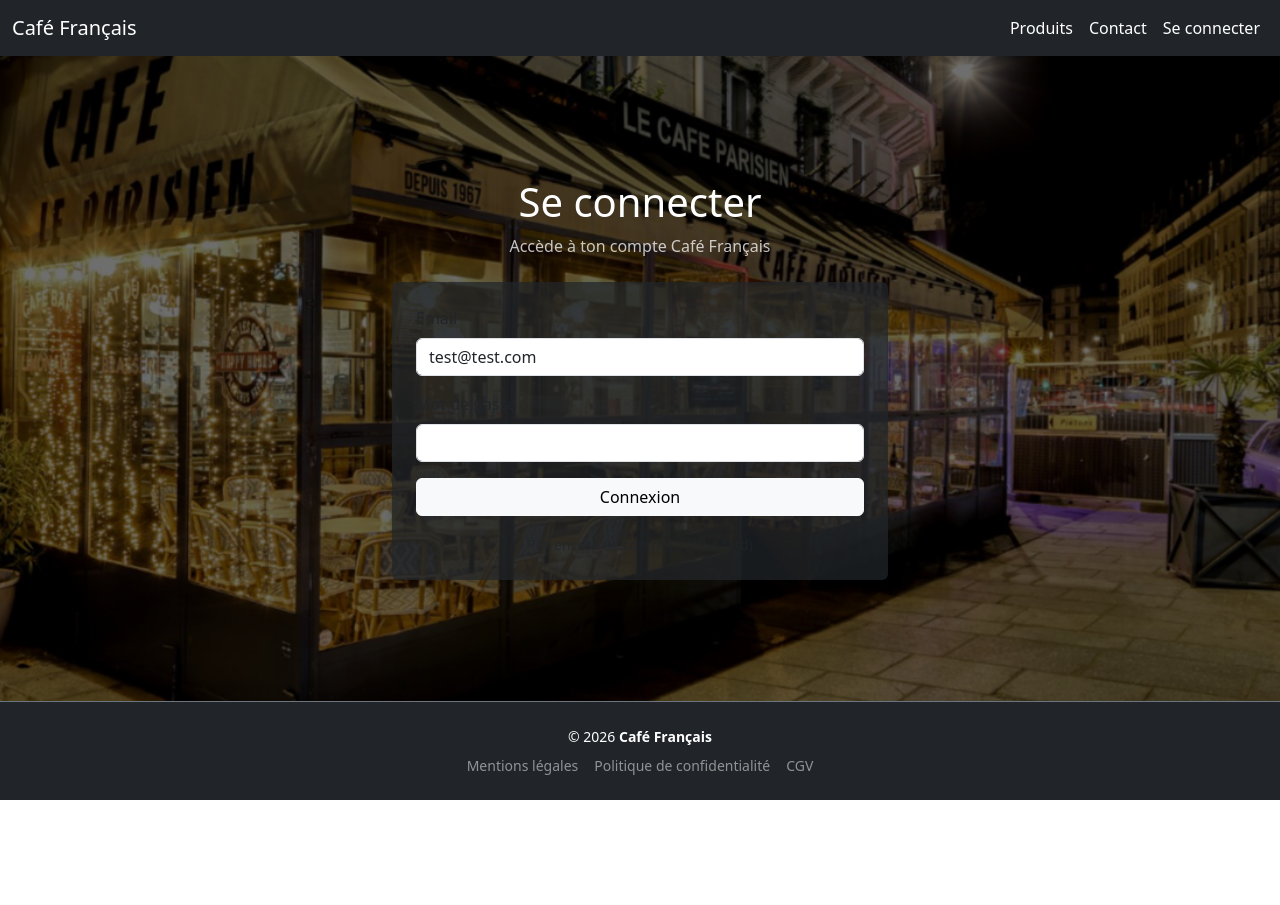
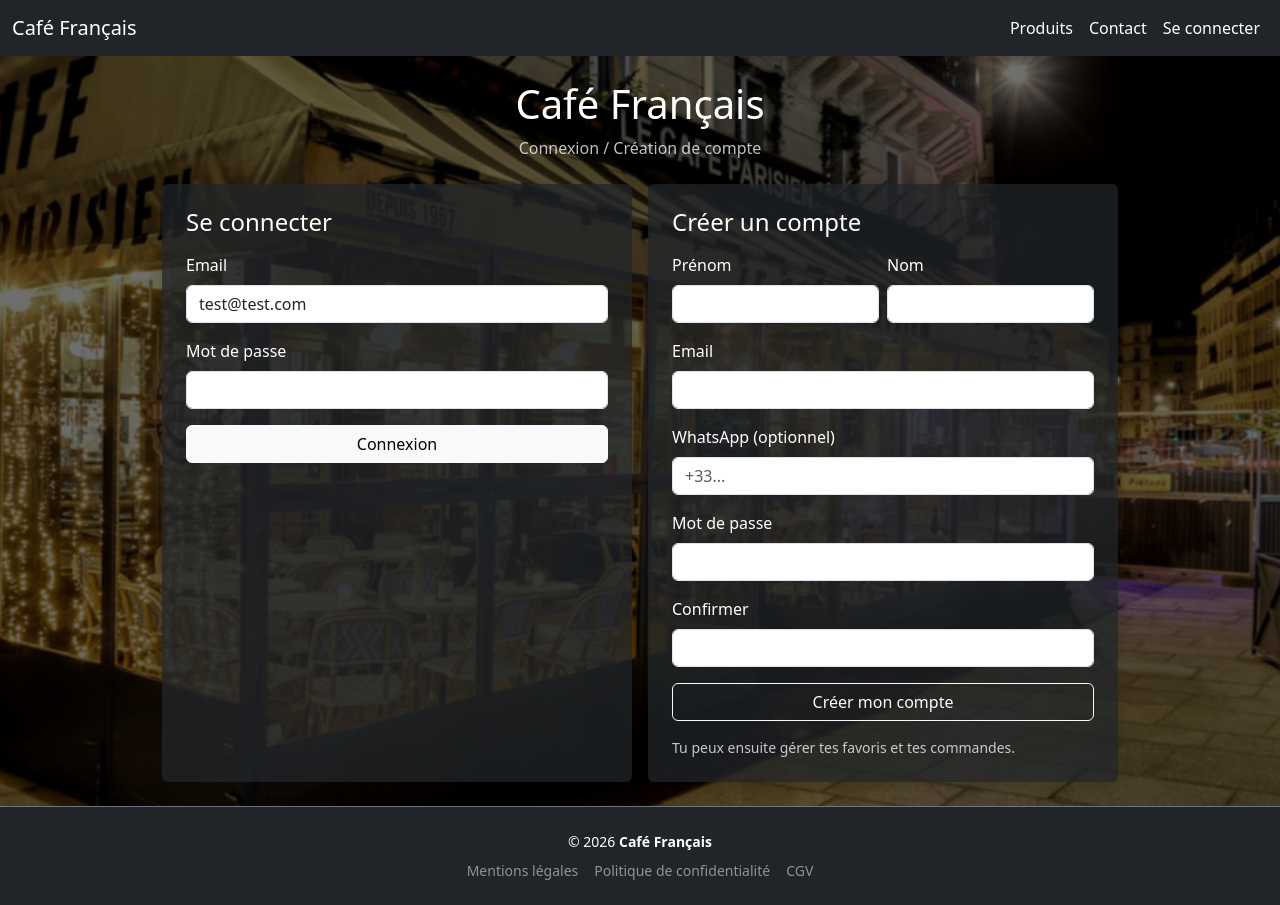
Before and after one commit to LEFRAY-Damien/Projet-cafe, a Vue app in the folder frontend/: page /login in a window 1280 px wide. Before the commit the page ends 800 px from the top, so only its background shows below. Built offline with nearby package versions, Linux system fonts and the light colour scheme.

Commit message:
creation user ok

```diff
--- a/frontend/src/composables/useLoginForm.js
+++ b/frontend/src/composables/useLoginForm.js
@@ -7,7 +7,7 @@ export function useLoginForm(options = {}) {
   const auth = useAuthStore()
 
   const redirectTo = options.redirectTo ?? "/produits"
-  const defaultEmail = options.defaultEmail ?? "test@test.com"
+  const defaultEmail = options.defaultEmail ?? ""
 
   const email = ref(defaultEmail)
   const password = ref("")
@@ -30,12 +30,5 @@ export function useLoginForm(options = {}) {
     }
   }
 
-  return {
-    auth,
-    email,
-    password,
-    error,
-    loading,
-    submit,
-  }
+  return { email, password, error, loading, submit }
 }
--- /dev/null
+++ b/frontend/src/composables/useRegisterForm.js
@@ -0,0 +1,68 @@
+import { ref } from "vue"
+import { useRouter } from "vue-router"
+import api from "@/api/axios"
+import { useAuthStore } from "@/stores/auth"
+
+export function useRegisterForm(options = {}) {
+    const router = useRouter()
+    const auth = useAuthStore()
+
+    const redirectTo = options.redirectTo ?? "/produits"
+    const autoLogin = options.autoLogin ?? true
+
+    const email = ref("")
+    const plainPassword = ref("")
+    const plainPassword2 = ref("")
+    const nom = ref("")
+    const prenom = ref("")
+    const whatsapp = ref("")
+
+    const error = ref(null)
+    const loading = ref(false)
+
+    const submit = async () => {
+        error.value = null
+
+        if (plainPassword.value !== plainPassword2.value) {
+            error.value = "Les mots de passe ne correspondent pas."
+            return
+        }
+
+        loading.value = true
+        try {
+            await api.post("/api/register", {
+
+                email: email.value,
+                plainPassword: plainPassword.value,
+                nom: nom.value,
+                prenom: prenom.value,
+                whatsapp: whatsapp.value || null,
+            })
+
+            if (autoLogin) {
+                await auth.login(email.value, plainPassword.value)
+            }
+
+            router.push(redirectTo)
+        } catch (e) {
+            error.value =
+                e?.response
+                    ? `HTTP ${e.response.status} - ${JSON.stringify(e.response.data)}`
+                    : e?.message ?? String(e)
+        } finally {
+            loading.value = false
+        }
+    }
+
+    return {
+        email,
+        plainPassword,
+        plainPassword2,
+        nom,
+        prenom,
+        whatsapp,
+        error,
+        loading,
+        submit,
+    }
+}
--- a/frontend/src/views/LoginView.vue
+++ b/frontend/src/views/LoginView.vue
@@ -1,33 +1,61 @@
 <script setup>
 import { useLoginForm } from "@/composables/useLoginForm"
+import { useRegisterForm } from "@/composables/useRegisterForm"
 
-const { email, password, error, loading, submit } = useLoginForm({
+// ✅ destructuring : refs top-level (sinon v-model reçoit un objet ref)
+const {
+  email: loginEmail,
+  password: loginPassword,
+  error: loginError,
+  loading: loginLoading,
+  submit: submitLogin,
+} = useLoginForm({
   redirectTo: "/produits",
   defaultEmail: "test@test.com",
+})
+
+const {
+  prenom,
+  nom,
+  email: registerEmail,
+  whatsapp,
+  plainPassword,
+  plainPassword2,
+  error: registerError,
+  loading: registerLoading,
+  submit: submitRegister,
+} = useRegisterForm({
+  redirectTo: "/produits",
+  autoLogin: true,
 })
 </script>
 
 <template>
-  <div class="home-bg d-flex align-items-center justify-content-center text-white">
+  <div class="home-bg d-flex align-items-center justify-content-center">
     <div class="home-overlay"></div>
 
-    <div class="home-content container" style="max-width: 520px;">
-      <div class="text-center mb-4">
-        <h1 class="mb-2">Se connecter</h1>
-        <p class="mb-0 opacity-75">Accède à ton compte Café Français</p>
+    <div class="home-content container py-4" style="max-width: 980px;">
+      <div class="text-center mb-4 text-white">
+        <h1 class="mb-2">Café Français</h1>
+        <p class="mb-0 opacity-75">Connexion / Création de compte</p>
       </div>
 
-      <div class="card bg-dark bg-opacity-75 border-0 shadow">
+      <div class="row g-3">
+        <!-- LOGIN -->
+        <div class="col-12 col-lg-6">
+          <div class="card bg-dark bg-opacity-75 border-0 shadow h-100 text-white">
             <div class="card-body p-4">
-          <div v-if="error" class="alert alert-danger">
-            {{ error }}
+              <h2 class="h4 mb-3">Se connecter</h2>
+
+              <div v-if="loginError" class="alert alert-danger">
+                {{ loginError }}
               </div>
 
-          <form @submit.prevent="submit">
+              <form @submit.prevent="submitLogin">
                 <div class="mb-3">
                   <label class="form-label">Email</label>
                   <input
-                v-model="email"
+                    v-model="loginEmail"
                     type="email"
                     class="form-control"
                     autocomplete="email"
@@ -38,7 +66,7 @@ const { email, password, error, loading, submit } = useLoginForm({
                 <div class="mb-3">
                   <label class="form-label">Mot de passe</label>
                   <input
-                v-model="password"
+                    v-model="loginPassword"
                     type="password"
                     class="form-control"
                     autocomplete="current-password"
@@ -46,16 +74,69 @@ const { email, password, error, loading, submit } = useLoginForm({
                   />
                 </div>
 
-            <button class="btn btn-light w-100" :disabled="loading">
-              {{ loading ? "Connexion..." : "Connexion" }}
+                <button class="btn btn-light w-100" :disabled="loginLoading">
+                  {{ loginLoading ? "Connexion..." : "Connexion" }}
+                </button>
+              </form>
+            </div>
+          </div>
+        </div>
+
+        <!-- REGISTER -->
+        <div class="col-12 col-lg-6">
+          <div class="card bg-dark bg-opacity-75 border-0 shadow h-100 text-white">
+            <div class="card-body p-4">
+              <h2 class="h4 mb-3">Créer un compte</h2>
+
+              <div v-if="registerError" class="alert alert-danger">
+                {{ registerError }}
+              </div>
+
+              <form @submit.prevent="submitRegister">
+                <div class="row g-2">
+                  <div class="col-12 col-md-6">
+                    <label class="form-label">Prénom</label>
+                    <input v-model="prenom" class="form-control" autocomplete="given-name" required />
+                  </div>
+                  <div class="col-12 col-md-6">
+                    <label class="form-label">Nom</label>
+                    <input v-model="nom" class="form-control" autocomplete="family-name" required />
+                  </div>
+                </div>
+
+                <div class="mt-3">
+                  <label class="form-label">Email</label>
+                  <input v-model="registerEmail" type="email" class="form-control" autocomplete="email" required />
+                </div>
+
+                <div class="mt-3">
+                  <label class="form-label">WhatsApp (optionnel)</label>
+                  <input v-model="whatsapp" class="form-control" placeholder="+33..." autocomplete="tel" />
+                </div>
+
+                <div class="mt-3">
+                  <label class="form-label">Mot de passe</label>
+                  <input v-model="plainPassword" type="password" class="form-control" autocomplete="new-password" required />
+                </div>
+
+                <div class="mt-3">
+                  <label class="form-label">Confirmer</label>
+                  <input v-model="plainPassword2" type="password" class="form-control" autocomplete="new-password" required />
+                </div>
+
+                <button class="btn btn-outline-light w-100 mt-3" :disabled="registerLoading">
+                  {{ registerLoading ? "Création..." : "Créer mon compte" }}
                 </button>
               </form>
 
-          <div class="text-center mt-3">
-            <small class="opacity-75">Pas encore de compte ? (plus tard)</small>
+              <small class="d-block mt-3 opacity-75">
+                Tu peux ensuite gérer tes favoris et tes commandes.
+              </small>
             </div>
           </div>
         </div>
       </div>
+
+    </div>
   </div>
 </template>
```
Also changed, not shown: 2 other files (tests, documents, lock files or other folders). Lines whose indentation alone changed are shown as unchanged.
